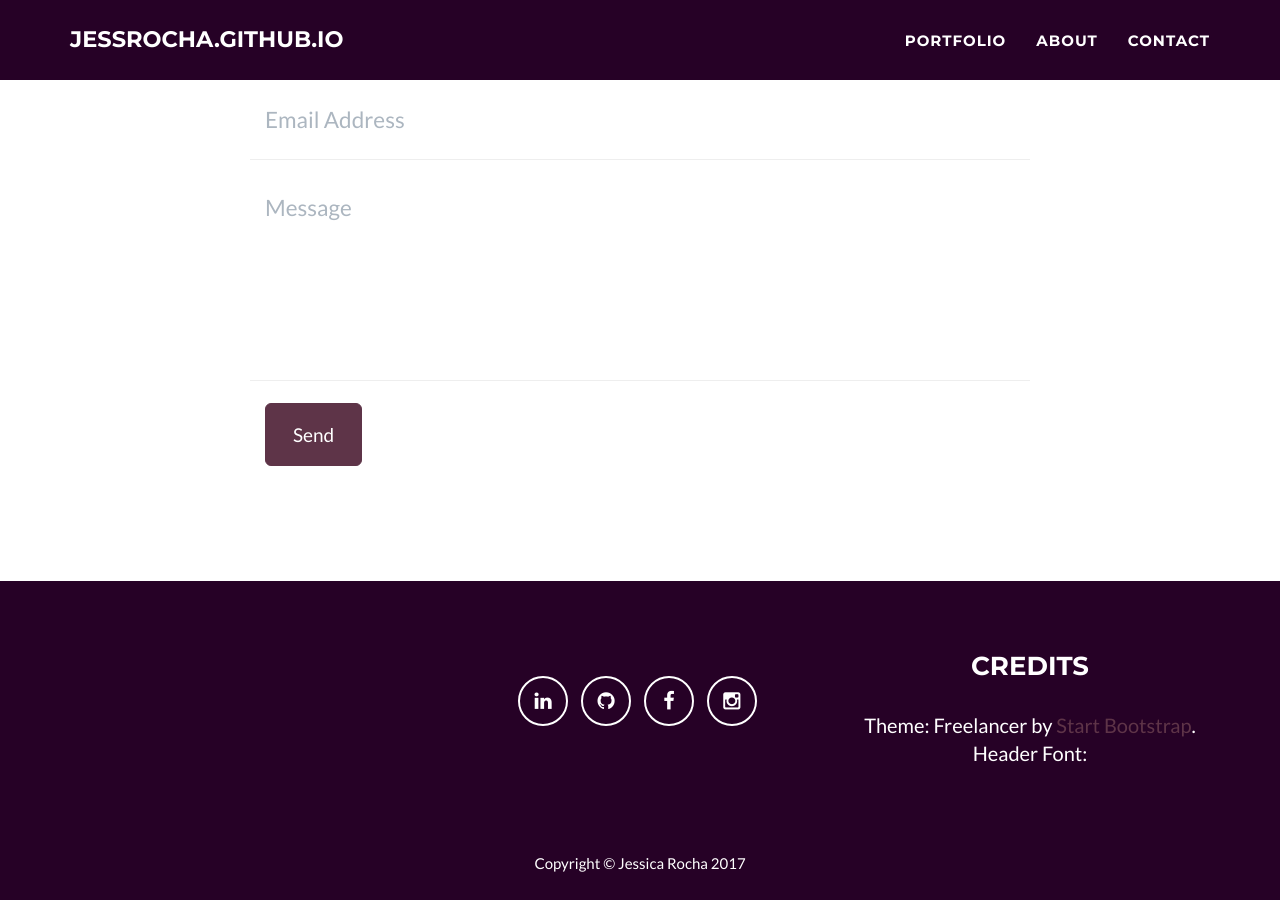
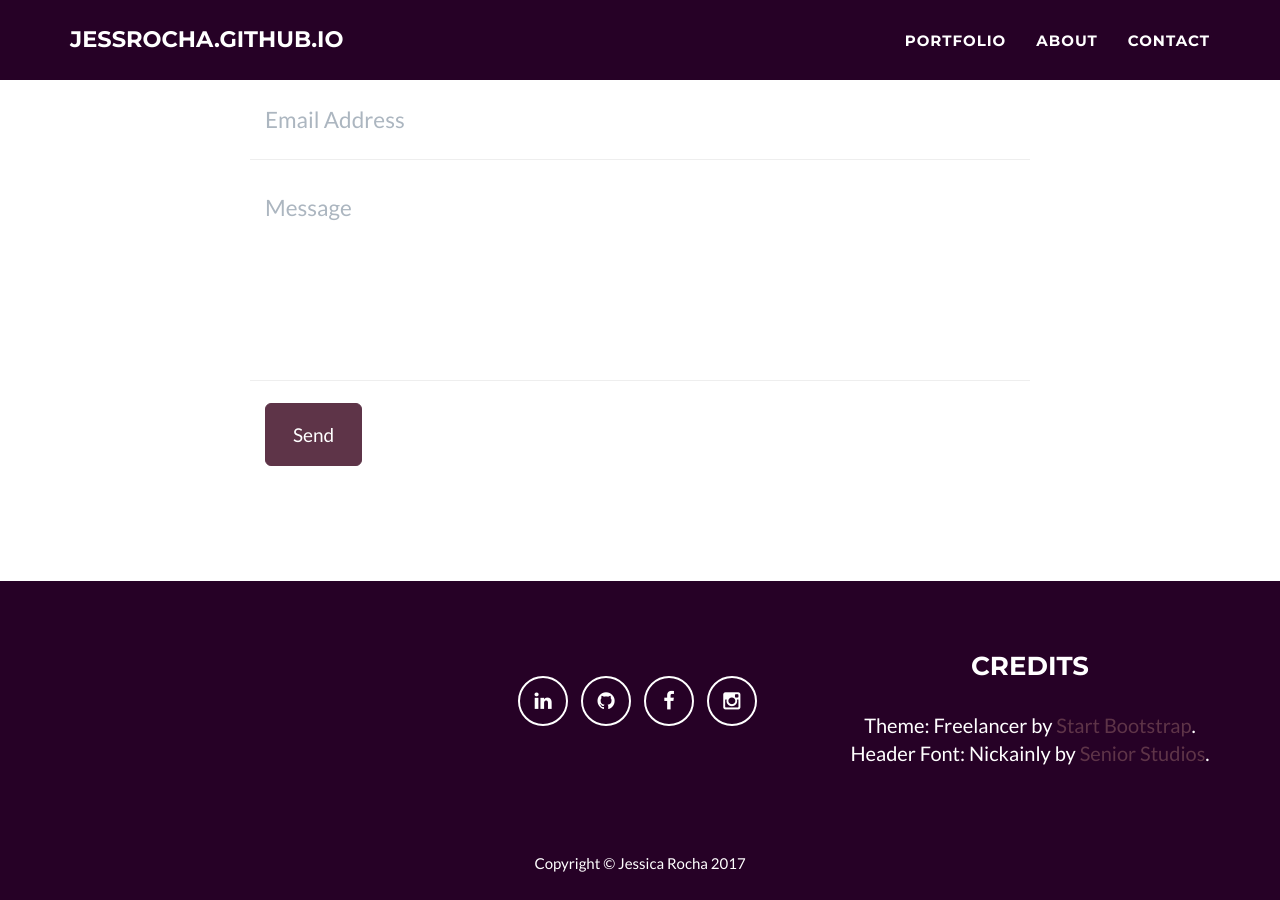
Before and after one commit to JessRocha/jessrocha.github.io, a Jekyll site: the page built from index.html, in a window 1280 px wide and 900 px high, scrolled down 2515 px. Built offline with Jekyll 4.4.1, drawn with Linux system fonts in a browser that asks for light colours.

Commit message:
Update _config.yml

```diff
--- a/_config.yml
+++ b/_config.yml
@@ -54,7 +54,8 @@ address:
   - line:
 
 # Credits content
-credits: 'Theme: Freelancer by <a href="http://startbootstrap.com">Start Bootstrap</a>.<br/>Header Font: '
+credits: 'Theme: Freelancer by <a href="http://startbootstrap.com">Start Bootstrap</a>.
+<br/>Header Font: Nickainly by <a href="https://www.behance.net/seniorsstudio">Senior Studios</a>.'
 
 # Build settings
 markdown: kramdown
```
